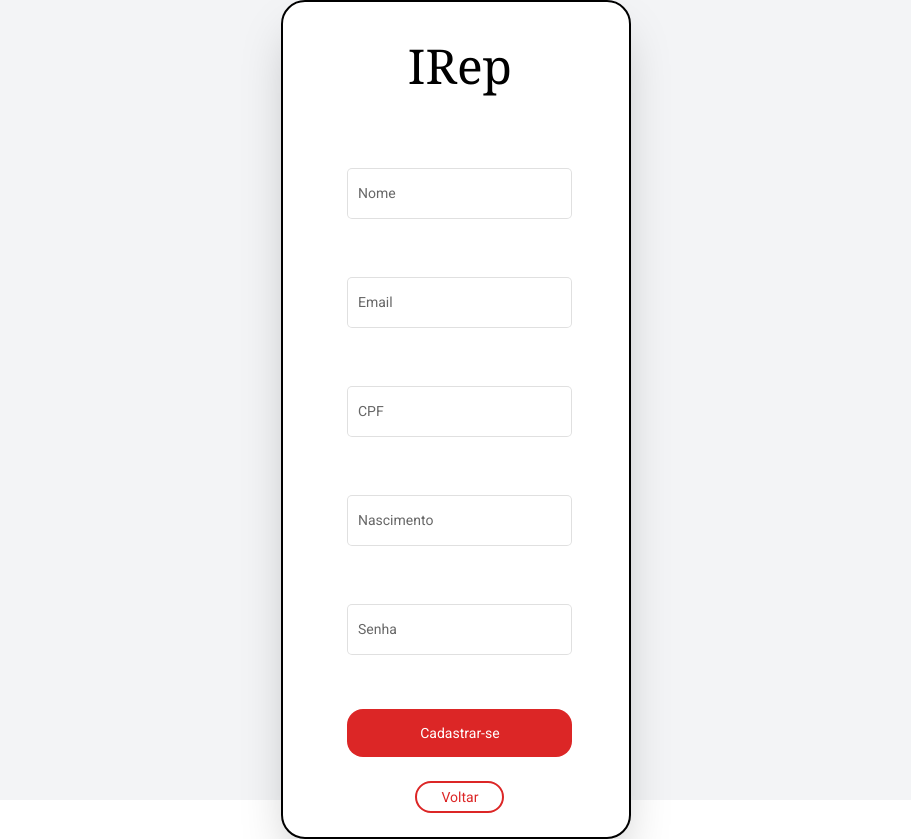
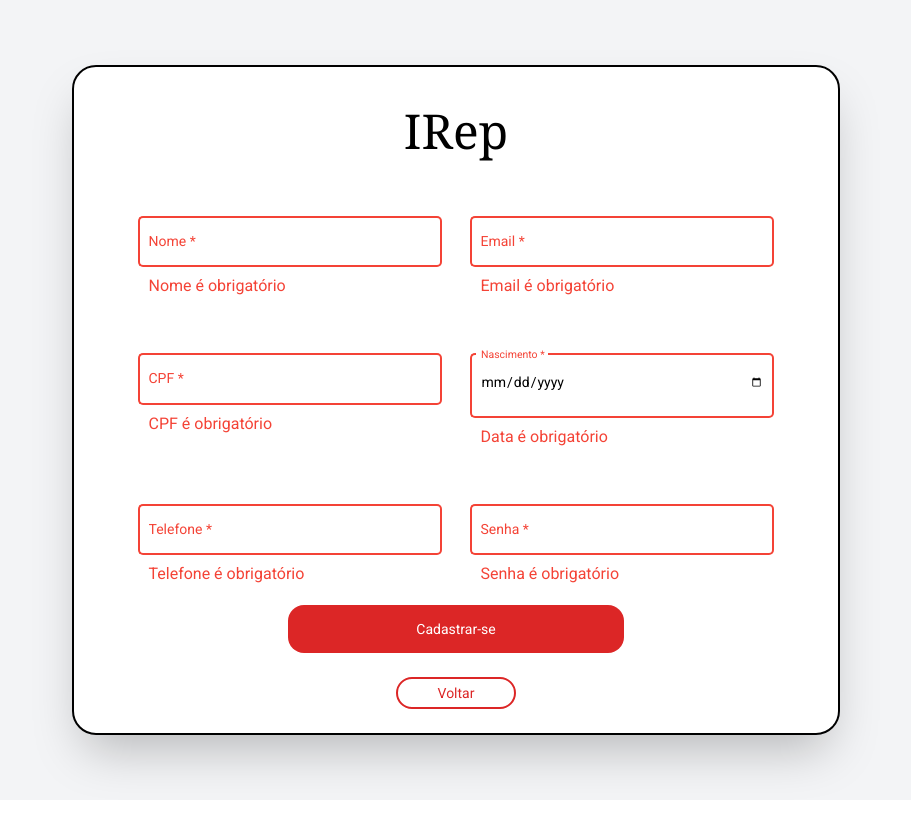
Before and after one commit to antonioadami/IRep, an Angular app in the folder frontend/IRep/: page /register in a window 1280 px wide. Both pictures are taken after a click on the button "Cadastrar-se". Shown: the whole page, without its empty margins (184-1095 px from the left). After the commit the page ends 800 px from the top, so only its background shows below. Built offline with nearby package versions, Linux system fonts and the light colour scheme.

Commit message:
Register Person

```diff
--- a/frontend/IRep/src/app/page/Login/login.component.ts
+++ b/frontend/IRep/src/app/page/Login/login.component.ts
@@ -27,15 +27,13 @@ export class LoginComponent implements OnInit {
   }
 
   connectUser(): void {
+    if(this.loginForm.invalid){
+      this.loginForm.markAllAsTouched();
+      return;
+    }
     const email = this.loginForm.get('email').value;
     const pass = this.loginForm.get('pass').value;
 
-    if(this.loginForm.invalid){
-      this.loginForm.markAllAsTouched();
-      console.log('aqui');
-
-      return;
-    }
     const login = {
       usuario: email,
       senha: pass,
--- a/frontend/IRep/src/app/page/register/register.component.html
+++ b/frontend/IRep/src/app/page/register/register.component.html
@@ -1,53 +1,73 @@
-<div class="w-screen h-screen flex justify-center items-center bg-gray-100 grid lg:grid-cols-11 md:grid-cols-9 sm:grid-cols-7">
+<div
+  class="w-screen h-screen flex justify-center items-center bg-gray-100 grid lg:grid-cols-10 md:grid-cols-8 sm:grid-cols-6">
   <div class="bg-white shadow-2xl rounded-3xl border-2 border-black grid justify-items-center px-16 h-auto
-    col-start-5 col-span-3"
-    >
+    col-start-3 col-span-6">
     <div class="text-5xl py-10">
       <span class="font-serif">IRep</span>
     </div>
 
-    <form class="w-full" [formGroup]="registerForm">
+    <form class="w-full grid grid-cols-2 gap-7" [formGroup]="registerForm">
       <!-- Name -->
-      <div class="flex flex-col my-8">
+      <div class="flex flex-col my-4">
         <mat-form-field appearance="outline">
           <mat-label>Nome</mat-label>
-          <input matInput data-test="input-name">
-          <!-- <mat-icon svgIcon="heroicons_solid:mail"></mat-icon> -->
+          <input matInput type="text" [formControlName]="'nome'">
+          <mat-error class="text-base"
+            *ngIf="registerForm.get('nome').hasError('required') && (registerForm.get('nome').dirty || registerForm.get('nome').touched)">
+            Nome é obrigatório</mat-error>
         </mat-form-field>
       </div>
-      <div class="flex flex-col my-8">
+      <div class="flex flex-col my-4">
         <mat-form-field appearance="outline">
           <mat-label>Email</mat-label>
-          <input type="email" matInput data-test="input-email">
-          <!-- <mat-icon svgIcon="heroicons_solid:mail"></mat-icon> -->
+          <input matInput type="email" [formControlName]="'email'">
+          <mat-error class="text-base"
+            *ngIf="registerForm.get('email').hasError('required') && (registerForm.get('email').dirty || registerForm.get('email').touched)">
+            Email é obrigatório</mat-error>
         </mat-form-field>
       </div>
-      <div class="flex flex-col my-8">
+      <div class="flex flex-col my-4">
         <mat-form-field appearance="outline">
           <mat-label>CPF</mat-label>
-          <input matInput type="password" placeholder="" data-test="input-password">
-          <mat-icon matSuffix></mat-icon>
+          <input placeholder="***.***.***-**" matInput type="text" [formControlName]="'cpf'">
+          <mat-error class="text-base"
+            *ngIf="registerForm.get('cpf').hasError('required') && (registerForm.get('cpf').dirty || registerForm.get('cpf').touched)">
+            CPF é obrigatório</mat-error>
         </mat-form-field>
       </div>
-      <div class="flex flex-col my-8">
+      <div class="flex flex-col my-4">
         <mat-form-field appearance="outline">
           <mat-label>Nascimento</mat-label>
-          <input matInput type="password" placeholder="" data-test="input-password">
-          <mat-icon matSuffix></mat-icon>
+          <input matInput type="date" [formControlName]="'data'">
+          <mat-error class="text-base"
+            *ngIf="registerForm.get('data').hasError('required') && (registerForm.get('data').dirty || registerForm.get('data').touched)">
+            Data é obrigatório</mat-error>
         </mat-form-field>
       </div>
-      <div class="flex flex-col my-8">
+      <div class="flex flex-col my-4">
+        <mat-form-field appearance="outline">
+          <mat-label>Telefone</mat-label>
+          <input matInput type="number" [formControlName]="'telefone'">
+          <mat-error class="text-base"
+            *ngIf="registerForm.get('telefone').hasError('required') && (registerForm.get('telefone').dirty || registerForm.get('telefone').touched)">
+            Telefone é obrigatório</mat-error>
+        </mat-form-field>
+      </div>
+      <div class="flex flex-col my-4">
         <mat-form-field appearance="outline">
           <mat-label>Senha</mat-label>
-          <input matInput type="password" placeholder="" data-test="input-password">
-          <mat-icon matSuffix></mat-icon>
+          <input matInput type="password" [formControlName]="'senha'">
+          <mat-error class="text-base"
+            *ngIf="registerForm.get('senha').hasError('required') && (registerForm.get('senha').dirty || registerForm.get('senha').touched)">
+            Senha é obrigatório</mat-error>
         </mat-form-field>
       </div>
     </form>
 
-    <div class="w-full flex flex-col grid justify-items-center">
-      <button class="bg-red-600 rounded-2xl text-white h-12 w-full">Cadastrar-se</button>
-      <button class="text-red-600 my-6 px-6 py-1 border-2 border-red-600 rounded-2xl" [routerLink]="['/login']">Voltar</button>
+    <div class="w-full flex flex-col grid justify-items-center mt-3">
+      <button class="bg-red-600 rounded-2xl text-white h-12 px-32" (click)="registerPerson()">Cadastrar-se</button>
+      <button class="text-red-600 my-6 px-10 py-1 border-2 border-red-600 rounded-2xl"
+        [routerLink]="['/login']">Voltar</button>
     </div>
   </div>
 </div>
--- a/frontend/IRep/src/app/page/register/register.component.ts
+++ b/frontend/IRep/src/app/page/register/register.component.ts
@@ -2,6 +2,7 @@ import { LoginService } from './../../services/login/login.service';
 import { Router } from '@angular/router';
 import { FormGroup, FormBuilder, Validators } from '@angular/forms';
 import { Component, OnInit } from '@angular/core';
+import { PeopleService } from 'src/app/services/people/person.service';
 
 @Component({
   selector: 'app-register',
@@ -14,14 +15,49 @@ export class RegisterComponent implements OnInit {
   constructor(
     private _formBuilder: FormBuilder,
     private _route:Router,
+    private _person: PeopleService,
   ) { }
 
   ngOnInit() {
     this.registerForm = this._formBuilder.group({
       nome: ['', [Validators.required]],
       email: ['', [Validators.required]],
-      pass: ['',[Validators.required]]
+      senha: ['',[Validators.required]],
+      cpf: ['',[Validators.required]],
+      data: ['',[Validators.required]],
+      telefone: ['',[Validators.required]],
     });
   }
 
+  registerPerson(): void {
+    if(this.registerForm.invalid){
+      this.registerForm.markAllAsTouched();
+      return;
+    }
+
+    const nome = this.registerForm.get('nome').value;
+    const email = this.registerForm.get('email').value;
+    const senha = this.registerForm.get('senha').value;
+    const cpf = this.registerForm.get('cpf').value;
+    const data = this.registerForm.get('data').value;
+    const telefone = this.registerForm.get('telefone').value;
+
+
+    const person = {
+      nome: nome,
+      email: email,
+      senha: senha,
+      cpf: cpf,
+      dataNascimento: data,
+      telefone: telefone,
+    }
+
+    this._person.createPerson(person)
+      .subscribe(person => {
+        console.log(person);
+        if(person) this._route.navigate(['/login']);
+      })
+
+  }
+
 }
```
